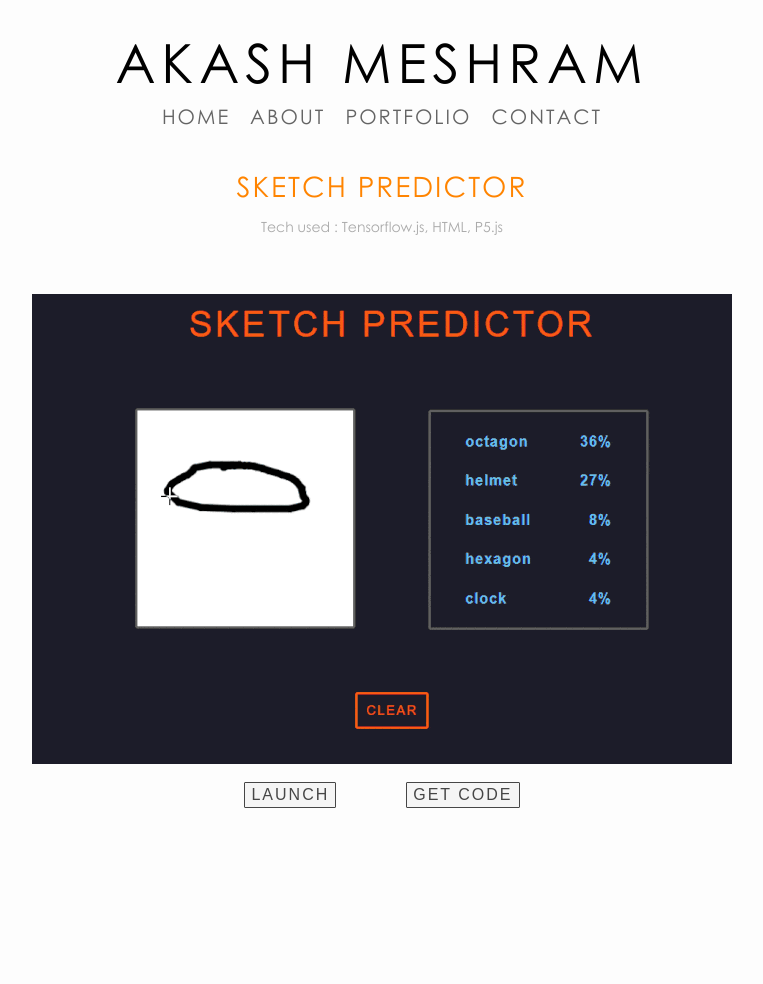
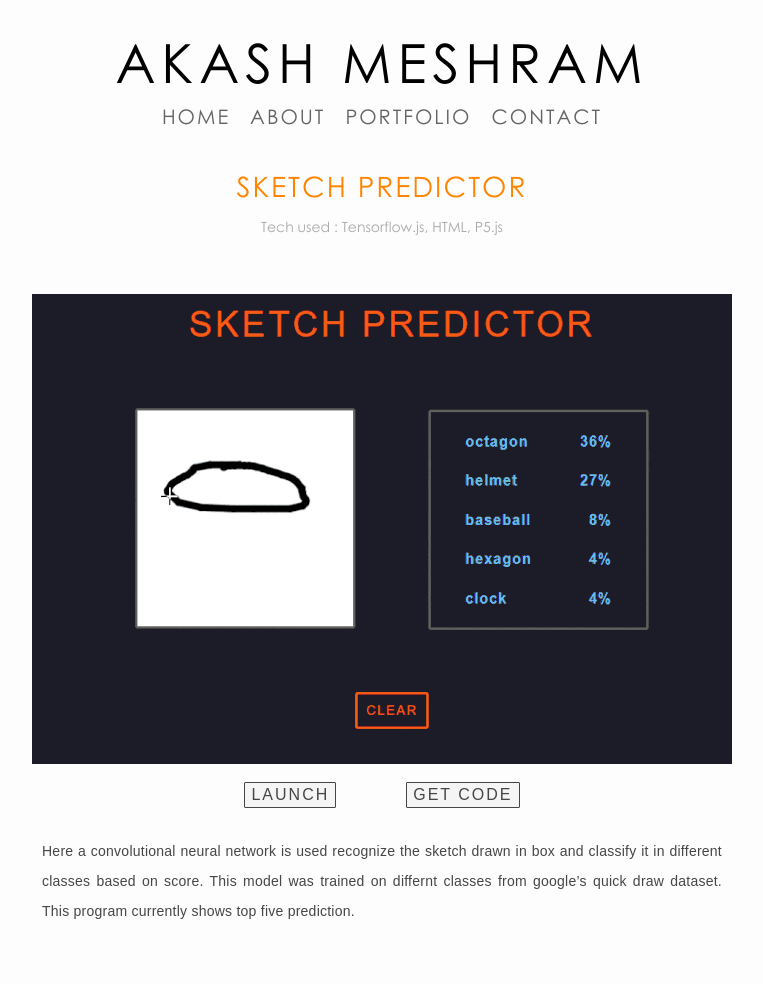
Before and after one commit to akashmeshram/old_website, a Jekyll site: the page built from work/drw.md, in a window 1280 px wide. Shown: the whole page, without its empty margins (258-1021 px from the left). Built offline with Jekyll 4.4.1, drawn with Linux system fonts in a browser that asks for light colours; nearby versions of some CDN libraries; before the commit the page ends 900 px from its top, so only the background shows below that.

Commit message:
Update drw.md

```diff
--- a/work/drw.md
+++ b/work/drw.md
@@ -6,3 +6,6 @@ source: https://github.com/akashmeshram/Sketch_Predictor
 tech: Tensorflow.js, HTML, P5.js
 gif: /assets/app-gif/drw.gif
 ---
+
+Here a convolutional neural network is used recognize the sketch drawn in box and classify it in different classes based on score.
+This model was trained on differnt classes from google's quick draw dataset. This program currently shows top five prediction.
```
